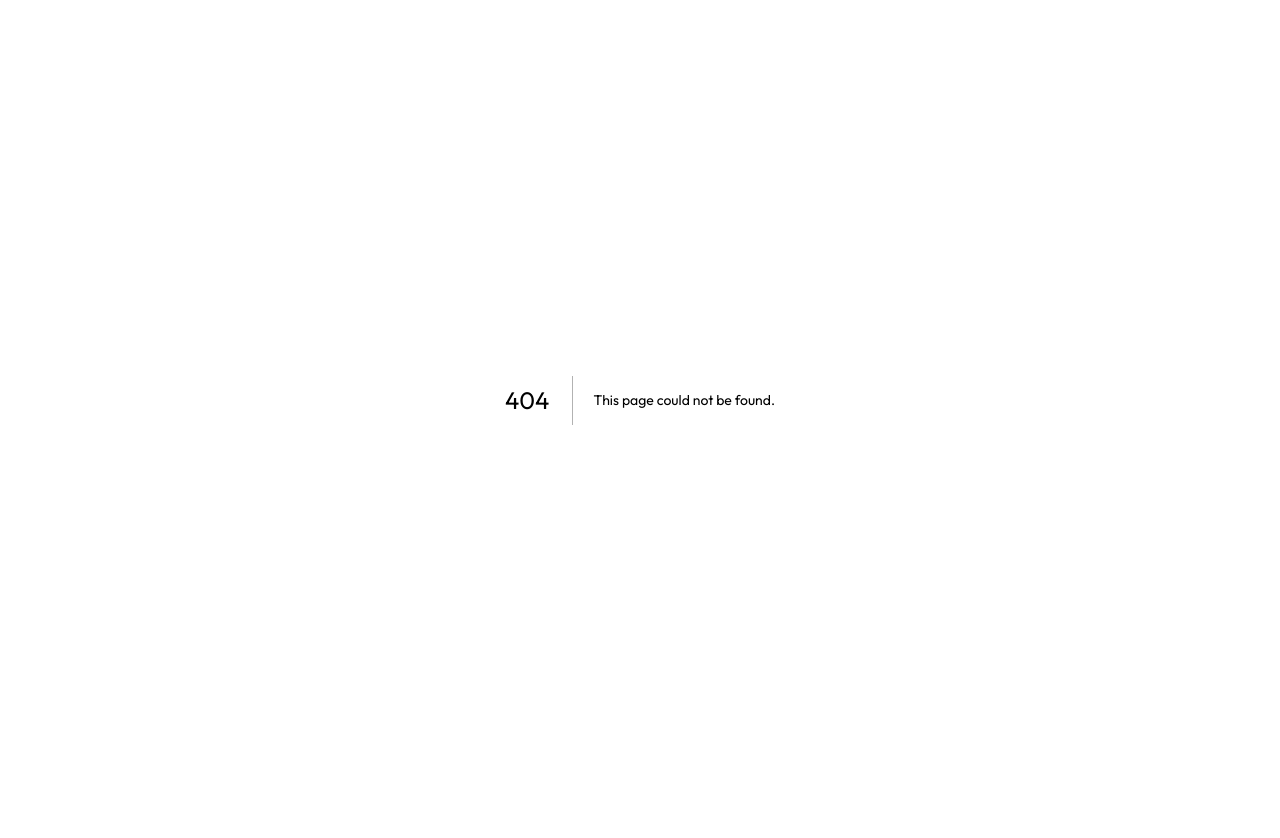
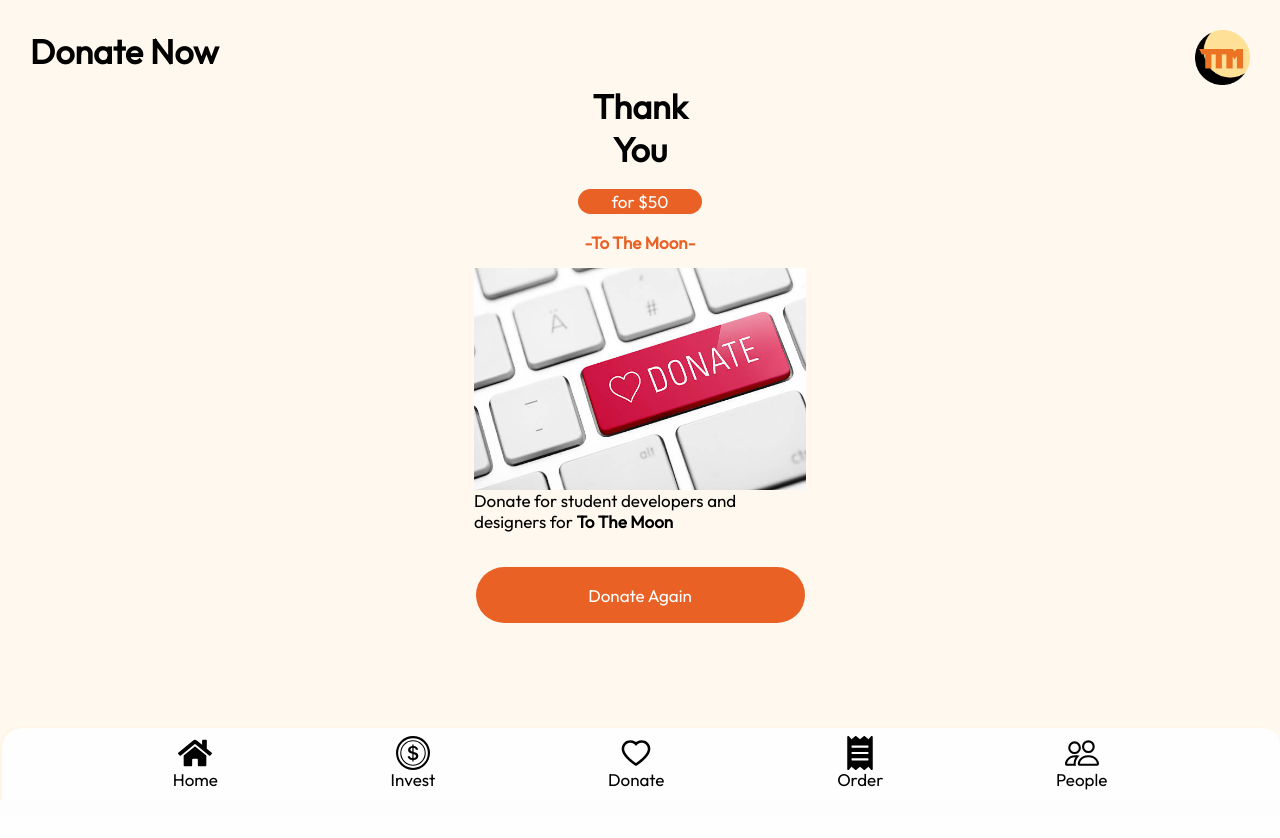
Before and after one commit to ChaeHoonK/CryptoBotFrontend, a Next.js app in the folder to-the-moon/: page /donation2 in a window 1280 px wide. Before the commit this address had no page. Shown: the top 838 px of the page. Before the commit the page ends 800 px from the top, so only its background shows below. Built offline with nearby package versions, Linux system fonts and the light colour scheme.

Commit message:
dontation2

```diff
--- /dev/null
+++ b/to-the-moon/pages/donation2.tsx
@@ -0,0 +1,53 @@
+import { Inter } from "@next/font/google";
+import styles from "@/styles/donation.module.css";
+import DonationImg from "../components/DonationImg";
+import ChooseAmount from "@/components/ChooseAmount";
+import BottomNavigation from "@/components/BottomNavigation";
+
+
+
+const inter = Inter({ subsets: ["latin"] });
+
+export default function donation() {
+
+  return (
+    <>
+    <main className={styles.donation}>
+
+      <div className={styles.donateNow}>
+        <h1>Donate Now</h1>
+        <img
+        src="TTM Logo.png"
+        width="55px"
+        height="55px"
+        alt="Donate"
+      />
+      </div>
+      <div className={styles.thankYou}>
+        <h1>Thank</h1>
+        <h1>You</h1>
+        <br  />
+        <h4 className={styles.donateButton2}>for $50</h4>
+        <br  />
+        <h4 className={styles.ttm}>-To The Moon-</h4>
+      </div>
+
+      <br />
+      <br />
+      <div className={styles.ChooseAmountGroup}>
+      <DonationImg />
+
+      <br />
+
+          <br />
+          <div className = {styles.donateButton}>
+            <h4>Donate Again</h4>
+          </div>
+      </div>
+
+
+    </main>
+    <BottomNavigation />
+    </>
+  );
+}
--- a/to-the-moon/styles/donation.module.css
+++ b/to-the-moon/styles/donation.module.css
@@ -12,6 +12,19 @@
   flex-direction: row;
   justify-content: space-between;
 }
+
+.thankYou {
+  display: flex;
+  flex-direction: column;
+  justify-content: center;
+  align-items: center;
+}
+
+.ttm {
+  color: rgb(233, 97, 37);
+  font-weight:bold;
+}
+
 
 .ChooseAmountGroup {
   display: flex;
@@ -65,3 +78,15 @@
   height: 56px;
   border-radius: 56px;
 }
+
+.donateButton2 {
+  display: flex;
+  flex-direction: column;
+  justify-content: center;
+  align-items: center;
+  background-color:  rgb(233, 97, 37);
+  color: white;
+  width: 124px;
+  height: 25px;
+  border-radius: 56px;
+}
```
